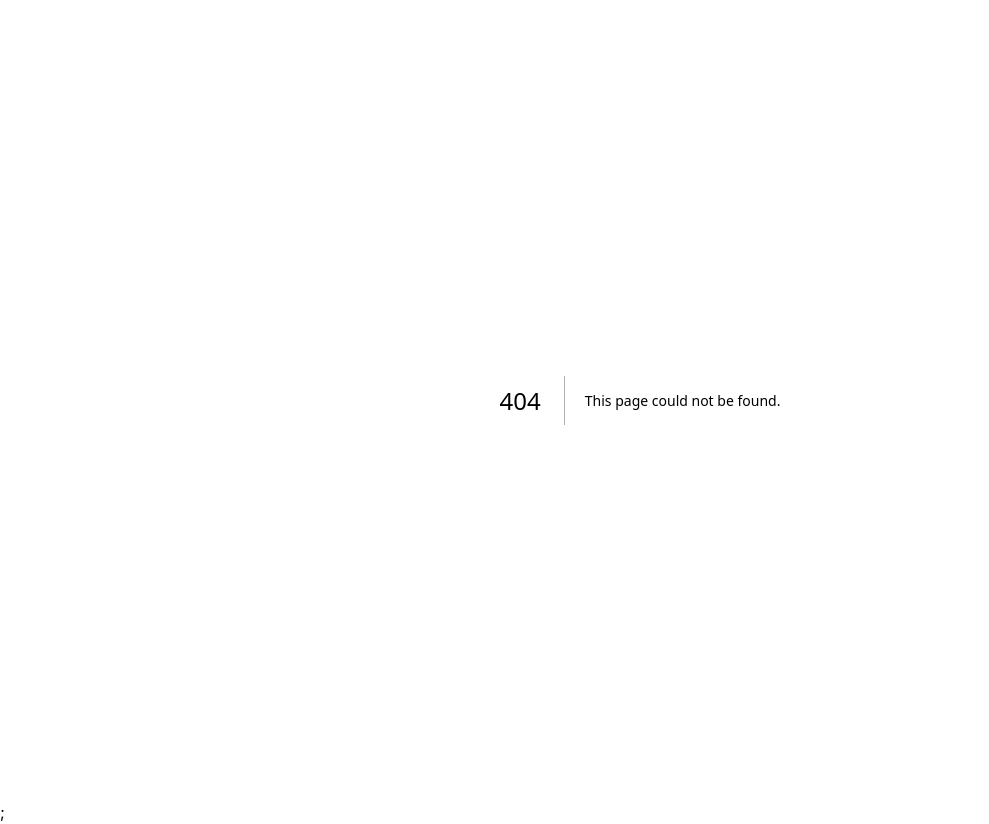
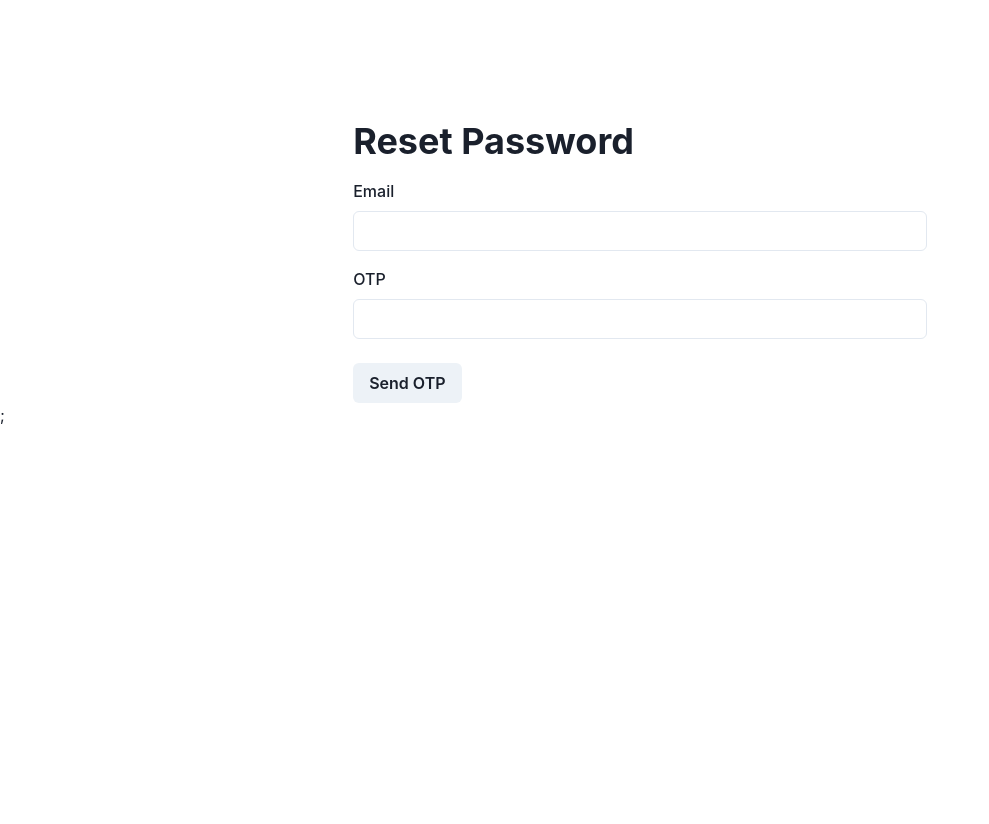
Before and after one commit to ghufronakbar/Lestari-DashboardAdmin-NextJS, a Next.js app: page /forgot_password in a window 1280 px wide. Before the commit this address had no page. Shown: the whole page, without its empty margins (0-989 px from the left). After the commit the page ends 800 px from the top, so only its background shows below. Built offline with nearby package versions, Linux system fonts and the light colour scheme.

Commit message:
Forgot Password

```diff
--- /dev/null
+++ b/src/pages/forgot_password/index.jsx
@@ -0,0 +1,118 @@
+import { useState } from "react";
+import { axiosInstance } from "@/lib/axios";
+import {
+  Button,
+  Container,
+  FormControl,
+  FormLabel,
+  Heading,
+  Input,
+  useToast,
+} from "@chakra-ui/react";
+
+import { headAdmin } from "@/component/headAdmin";
+
+function ForgotPassword() {
+  const toast = useToast();
+  const [email, setEmail] = useState("");
+  const [otp, setOtp] = useState("");
+
+  const handleForgotPassword = async (e) => {
+    e.preventDefault(); // Mencegah perilaku default dari form
+
+    try {
+      if (!email) {
+        toast({
+          title: "Input Your Email!",
+          status: "error",
+        });
+      } else if (email && !otp) {
+        await axiosInstance.post("/user/forgot_password", {
+          email: email,
+        });
+
+        toast({
+          title: "Check Your Email for OTP Code!",
+          status: "info",
+        });
+      } else if (email && otp) {
+        await axiosInstance.post("/user/forgot_password", {
+          email: email,
+          otp: otp,
+        });
+
+        toast({
+          title: "Success reset your password! Check your email!",
+          status: "success",
+        });
+      }
+    } catch (error) {
+      const errorMessage = error.response
+        ? error.response.data
+        : "An error occurred";
+      if (errorMessage === "OTP Has Been Used!") {
+        toast({
+          title: "OTP Has Been Used!",
+          status: "error",
+        });
+      } else if (errorMessage === "OTP Incorrect!") {
+        toast({
+          title: "OTP Incorrect!",
+          status: "error",
+        });
+      } else if (errorMessage === "OTP Has Been Expired!") {
+        toast({
+          title: "OTP Has Been Expired!",
+          status: "error",
+        });
+      } else if(errorMessage == `${email} Is Not User!`){
+        toast({
+            title: `${email} Is Not User!`,
+            status: "error",
+          });
+      }
+      else {
+        console.error("Error:", errorMessage);
+      }
+    }
+  };
+
+  return (
+    <>
+      {headAdmin()}
+      <main>
+        <Container>
+          <br />
+          <br />
+          <br />
+          <br />
+          <br />
+          <Heading>Reset Password</Heading>
+          <form onSubmit={handleForgotPassword}>
+            <FormControl mt={4}>
+              <FormLabel>Email</FormLabel>
+              <Input
+                type="email"
+                value={email}
+                onChange={(e) => setEmail(e.target.value)}
+              />
+            </FormControl>
+            <FormControl mt={4}>
+              <FormLabel>OTP</FormLabel>
+              <Input
+                type="number"
+                value={otp}
+                onChange={(e) => setOtp(e.target.value)}
+              />
+            </FormControl>
+            <Button mt={6} type="submit">
+              {!otp ? "Send OTP" : "Reset Password"}
+            </Button>
+          </form>
+        </Container>
+      </main>
+    </>
+  );
+}
+
+export default ForgotPassword;
```
